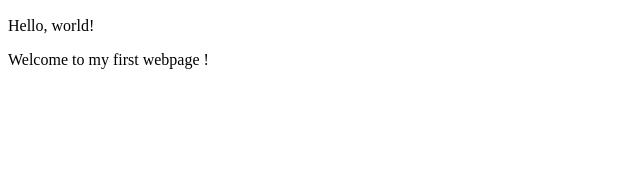
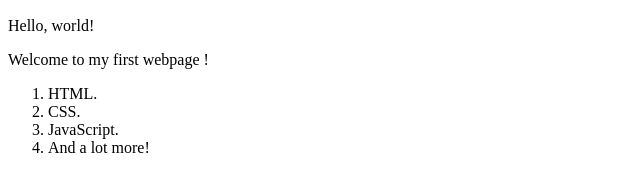
Before and after one commit to Jessicamwangi/my-first-webpage, a plain HTML site: page my-first-webpage.html in a window 1280 px wide. Shown: the part 110-302 px from the top of the page, without its empty margins (0-640 px from the left). Drawn offline with Linux system fonts and the light colour scheme.

Commit message:
add list elements

```diff
--- a/my-first-webpage.html
+++ b/my-first-webpage.html
@@ -9,5 +9,11 @@
 
     <p>Hello, world!</p>
     <p>Welcome to my first webpage !</p>
+    <ol>
+      <li>HTML.</li>
+      <li>CSS.</li>
+      <li>JavaScript.</li>
+      <li>And a lot more! </li>
+    </ol>
   </body>
 </html>
```
